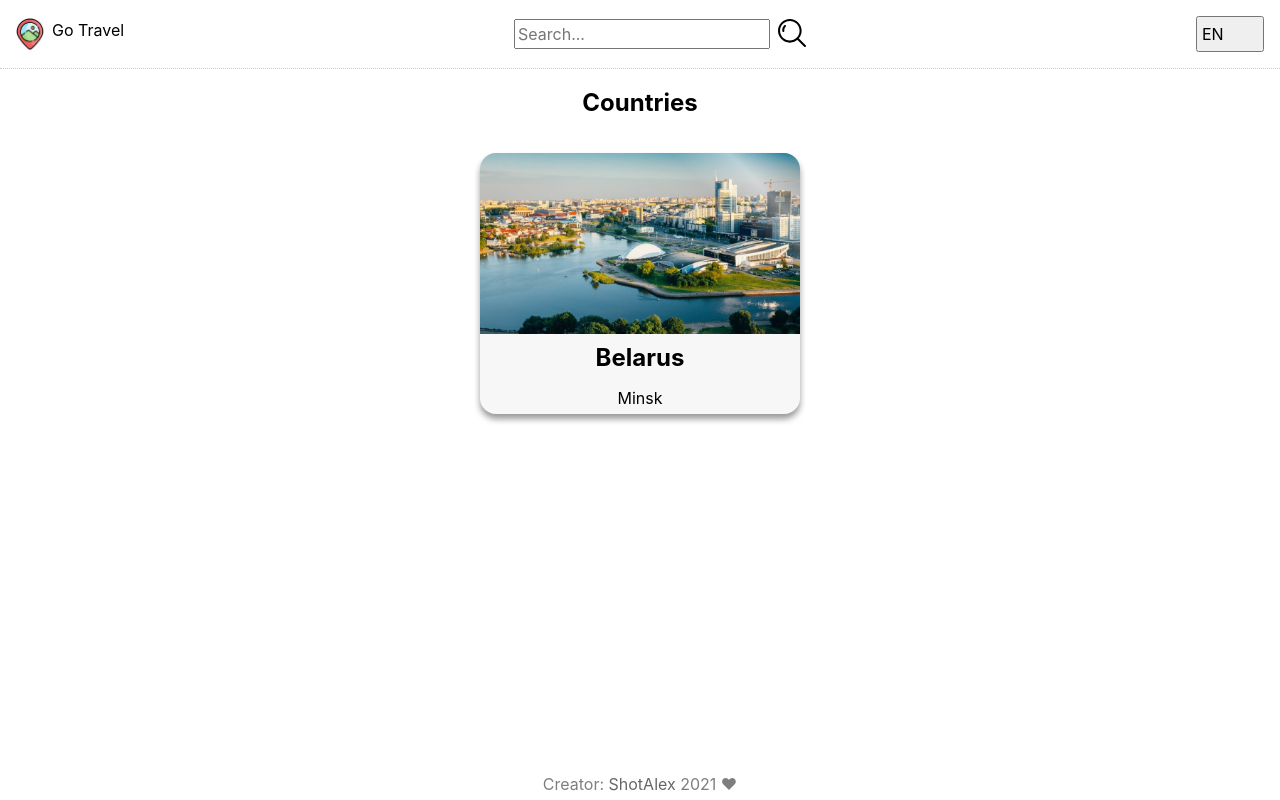
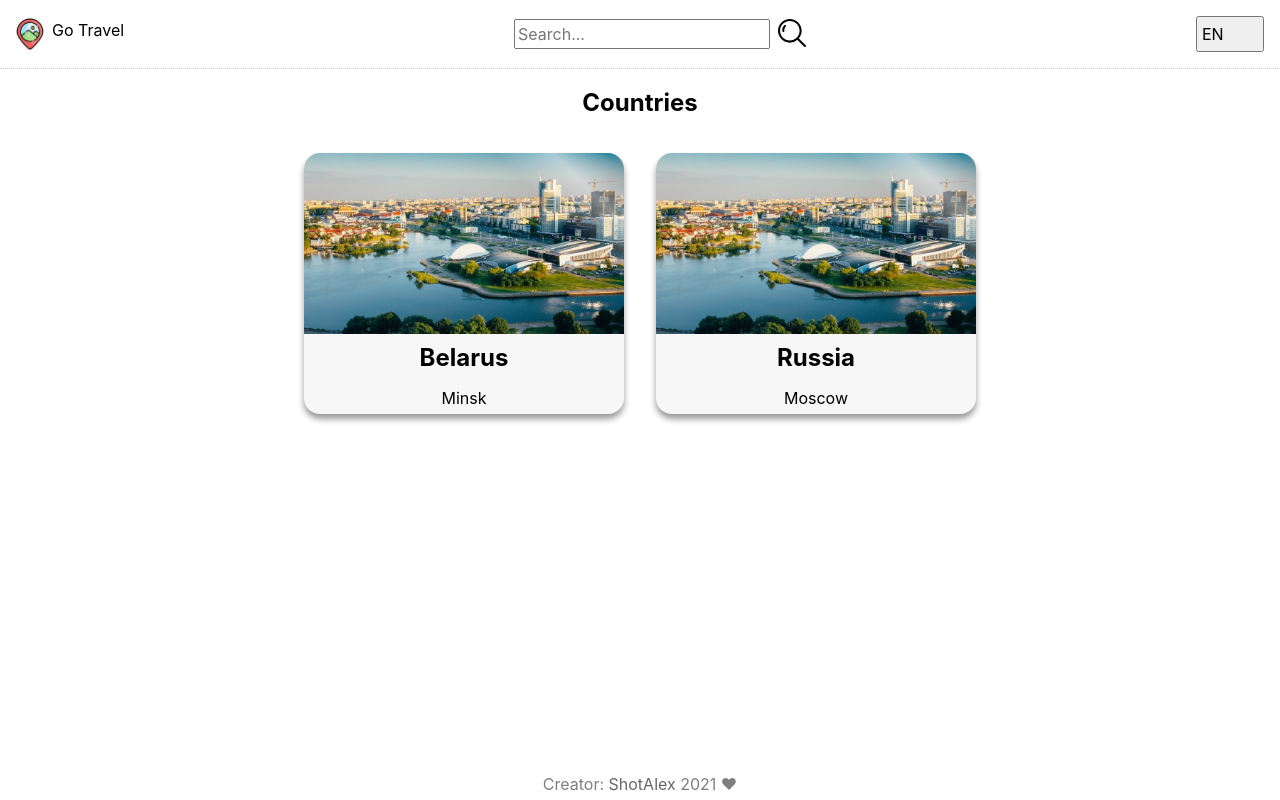
Before and after one commit to ShotAlex/travel-app, a React (Create React App) app: page / in a window 1280 px wide. Built offline with nearby package versions, Linux system fonts and the light colour scheme.

Commit message:
feat: add show all countries function on the page

```diff
--- a/src/components/Home/Home.jsx
+++ b/src/components/Home/Home.jsx
@@ -2,23 +2,29 @@ import React from 'react';
 import MainLayout from "../../containers/MainLayout";
 import classes from './Home.module.scss'
 import belImg from '../../assets/images/home-cards/belarus.jpg'
+import {countriesStore} from "../../store/store";
 
 const Home = () => {
 
   return (
     <MainLayout search={true} >
-      <article>
+      <section>
         <h1>Countries</h1>
+
+
         <article className={classes.list}>
-
-          <button className={classes.card}>
-            <img src={belImg} alt="country" className={classes.list__cover}/>
-            <h2>Belarus</h2>
-            <p>Minsk</p>
-          </button>
+          {
+            countriesStore.countries.map((item) => (
+              <button className={classes.card}>
+                <img src={item.countryImage} alt={`${item.country} ${item.capital}`} className={classes.list__cover}/>
+                <h2>{item.country}</h2>
+                <p>{item.capital}</p>
+              </button>
+            ))
+          }
 
         </article>
-      </article>
+      </section>
 
       {/*<section>Заглавная картинка</section>*/}
       {/*<section>Мне повезёт</section>*/}
```
